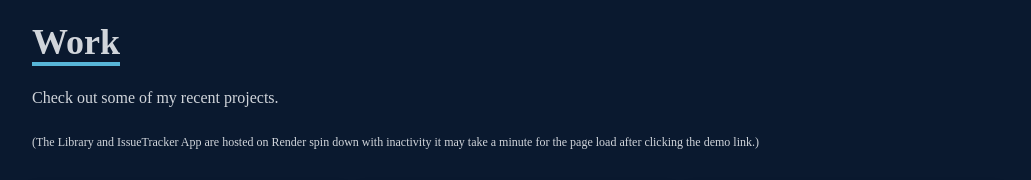
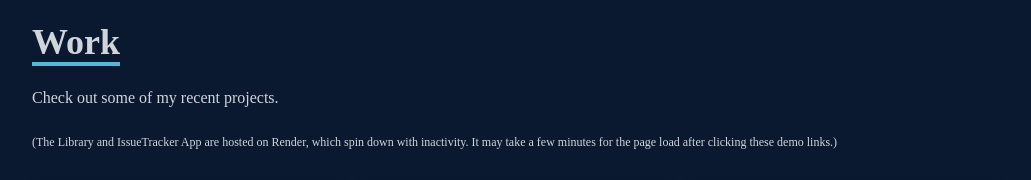
Before and after one commit to lmyers427/portfolio, a React (Create React App) app: page / in a window 1280 px wide. Shown: the part 2440-2620 px from the top of the page, without its empty margins (124-1155 px from the left). Built offline with nearby package versions, Linux system fonts and the light colour scheme.

Commit message:
Added notes for Work Section

```diff
--- a/src/components/Work.jsx
+++ b/src/components/Work.jsx
@@ -18,7 +18,7 @@ const Work = () => {
             <p className='text-4xl font-bold inline border-b-4 text-gray-300 border-[#58b6d8]'>Work</p>
             <p className='py-6'> Check out some of my recent projects.  </p>
             <p className='text-xs'> (The Library and IssueTracker App are hosted
-            on Render spin down with inactivity it may take a minute for the page load after clicking the demo link.) </p>
+            on Render, which spin down with inactivity. It may take a few minutes for the page load after clicking these demo links.) </p>
           </div>
 
         {/** Container */}
```
